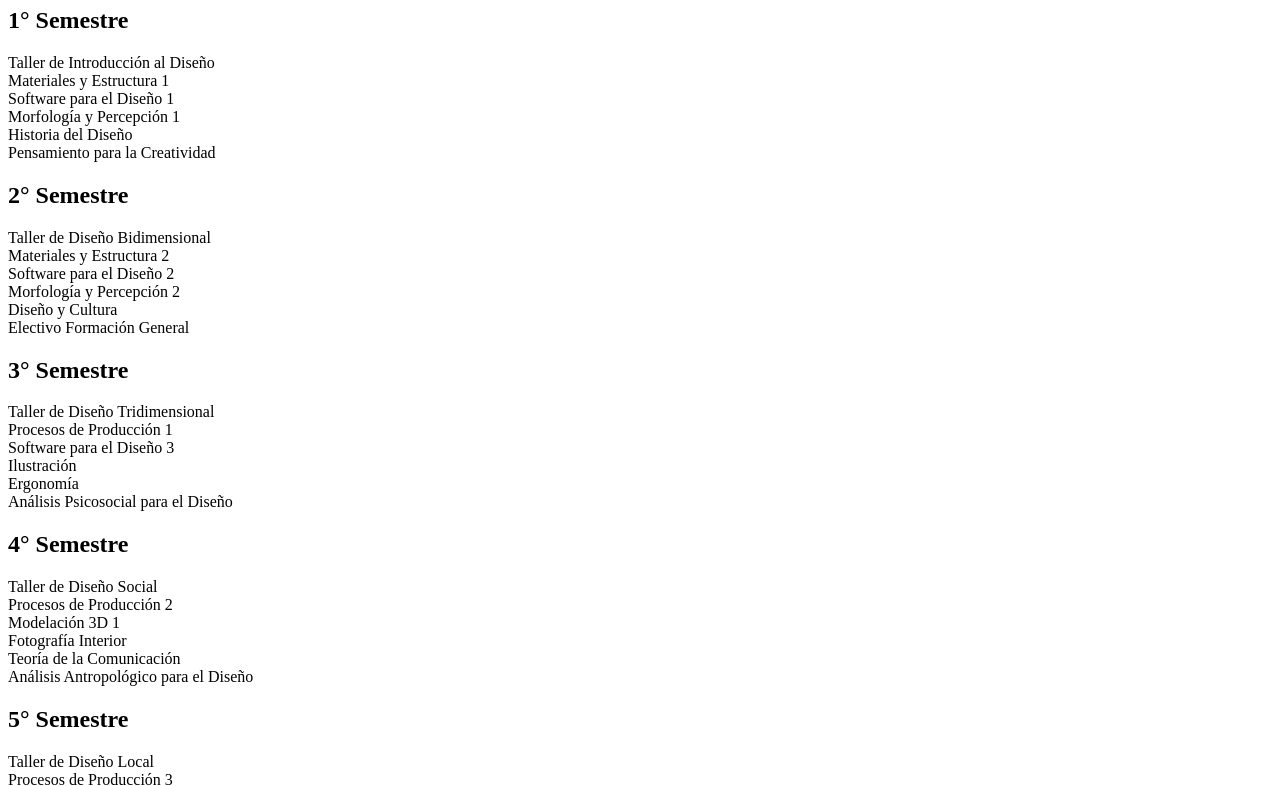
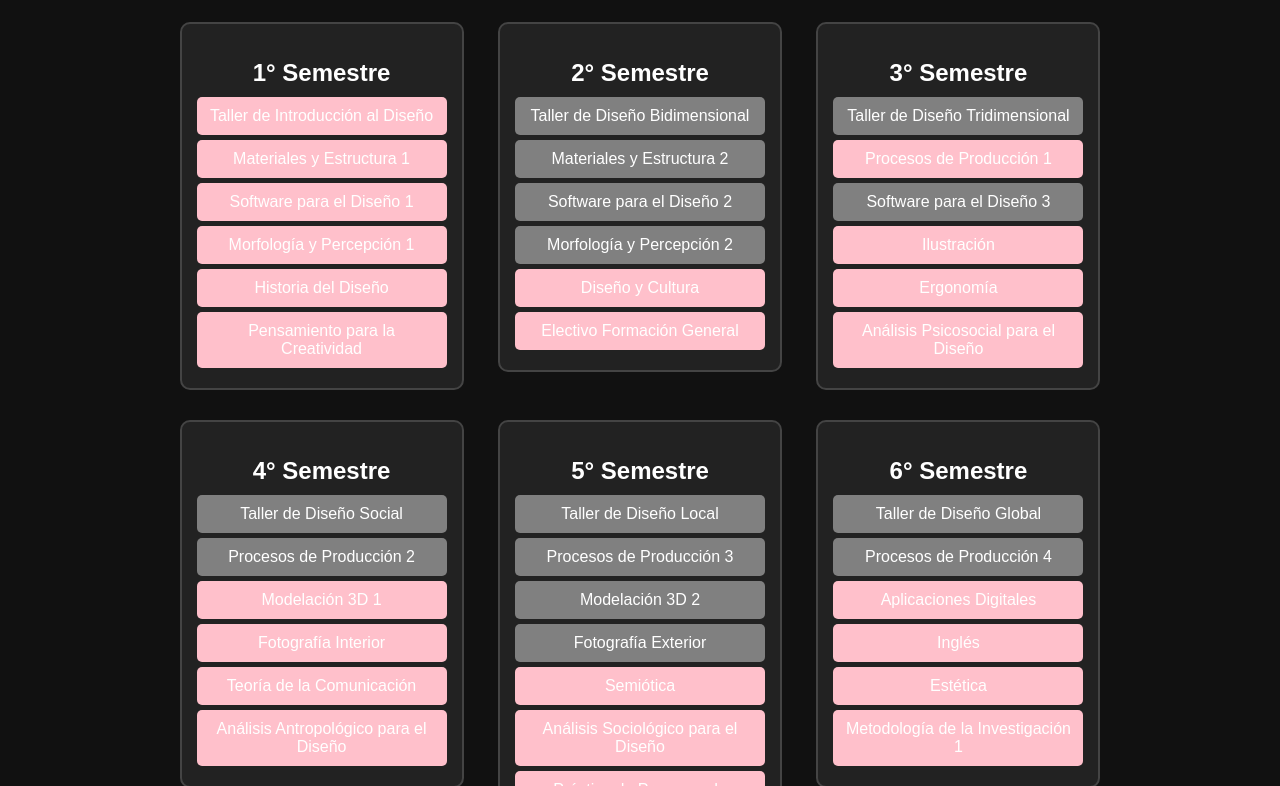
Before and after one commit to imnotserialkiller/MallaDise-oULS, a plain HTML site: page Index.html in a window 1280 px wide. Shown: the part 73-859 px from the top of the page. Drawn offline with Linux system fonts and the light colour scheme.

Commit message:
Update Index.html

```diff
--- a/Index.html
+++ b/Index.html
@@ -114,6 +114,64 @@
             <div class="course locked" data-id="practicaProf">Práctica Profesional</div>
         </div>
     </div>
+<script>
+        const courses = document.querySelectorAll('.course');
+
+        courses.forEach(course => {
+            course.addEventListener('click', () => {
+                if (course.classList.contains('locked') || course.classList.contains('completed')) return;
+
+                course.classList.add('completed');
+
+                const unlocks = course.getAttribute('data-unlock');
+                if (unlocks) {
+                    unlocks.split(',').forEach(id => {
+                        const nextCourse = document.querySelector(`[data-id="${id}"]`);
+                        if (nextCourse) nextCourse.classList.remove('locked');
+                    });
+                }
+            });
+        });
+</script>
+
+      <style>
+        body {
+            font-family: Arial, sans-serif;
+            background: #111;
+            color: #fff;
+            text-align: center;
+        }
+        .semester {
+            margin: 15px;
+            padding: 15px;
+            border: 2px solid #444;
+            border-radius: 10px;
+            display: inline-block;
+            background: #222;
+            vertical-align: top;
+            width: 250px;
+        }
+        .course {
+            display: block;
+            margin: 5px 0;
+            padding: 10px;
+            border-radius: 5px;
+            cursor: pointer;
+            transition: 0.3s;
+            background: pink; /* Color base: no aprobado */
+        }
+        .course.completed {
+            background: lightgreen;
+            text-decoration: line-through;
+        }
+        .course.locked {
+            background: gray;
+            cursor: not-allowed;
+        }
+        h2 {
+            margin-bottom: 10px;
+        }
+      </style>
 
 </body>
 </html>
```
